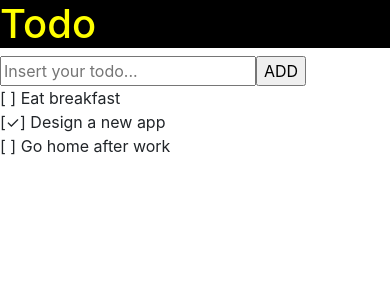
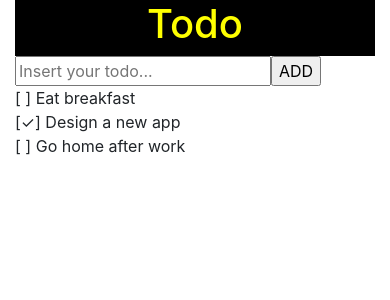
Before and after one commit to impactbyte-fang/react-todo, a React (Create React App) app: page / in a window 390 px wide. Shown: the top 300 px of the page. Built offline with nearby package versions, Linux system fonts and the light colour scheme.

Commit message:
Make it responsive with reactstrap

```diff
--- a/package.json
+++ b/package.json
@@ -6,7 +6,8 @@
     "bootstrap": "4.1.3",
     "react": "^16.6.0",
     "react-dom": "^16.6.0",
-    "react-scripts": "2.0.5"
+    "react-scripts": "2.0.5",
+    "reactstrap": "6.5.0"
   },
   "scripts": {
     "start": "react-scripts start",
--- a/src/App.js
+++ b/src/App.js
@@ -1,4 +1,5 @@
 import React, { Component } from "react"
+import { Container } from "reactstrap"
 
 import Header from "./Header"
 import TodoItems from "./TodoItems"
@@ -65,7 +66,7 @@ class App extends Component {
 
   render() {
     return (
-      <div>
+      <Container>
         <Header />
 
         {/* <TodoInput /> */}
@@ -85,7 +86,7 @@ class App extends Component {
           todos={this.state.todos}
           handleComplete={this.handleComplete}
         />
-      </div>
+      </Container>
     )
   }
 }
--- a/src/Header/index.js
+++ b/src/Header/index.js
@@ -1,10 +1,15 @@
 import React from "react"
+import { Row, Col } from "reactstrap"
 
 import "./index.css"
 
 const Header = () => (
   <header>
-    <h1>Todo</h1>
+    <Row className="justify-content-center text-center">
+      <Col xs={12} md={6}>
+        <h1>Todo</h1>
+      </Col>
+    </Row>
   </header>
 )
 
```
Also changed, not shown: 1 other file (tests, documents, lock files or other folders).
